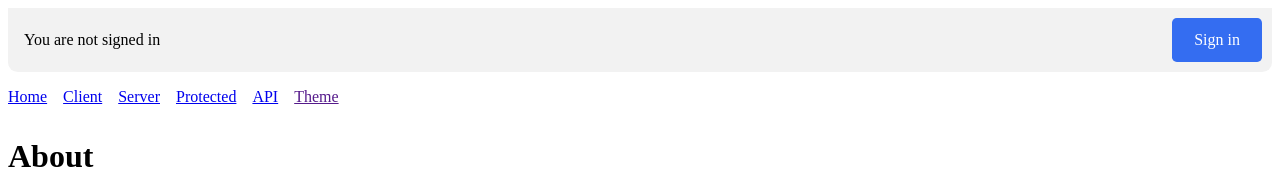
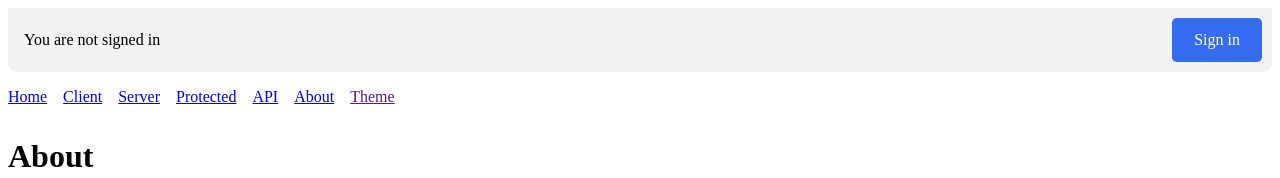
Before and after one commit to crs-k/template-next-web-app, a Next.js app: page /about in a window 1280 px wide. Shown: the top 178 px of the page. Built offline with nearby package versions, Linux system fonts and the light colour scheme; no server answers.

Commit message:
added about link

```diff
--- a/src/components/header.tsx
+++ b/src/components/header.tsx
@@ -85,6 +85,11 @@ export default function Header() {
             </Link>
           </li>
           <li className={styles.navItem}>
+            <Link href="/about">
+              <a>About</a>
+            </Link>
+          </li>
+          <li className={styles.navItem}>
             <Link href="">
               <a onClick={darkToggle()}>Theme</a>
             </Link>
```
